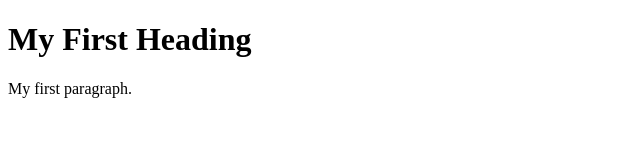
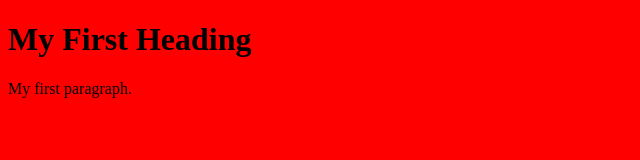
Before and after one commit to salvik21/renome, a plain HTML site: page index.html in a window 1280 px wide. Shown: the whole page, without its empty margins (0-640 px from the left). Drawn offline with Linux system fonts and the light colour scheme.

Commit message:
added style file

```diff
--- a/index.html
+++ b/index.html
@@ -1,5 +1,8 @@
 <!DOCTYPE html>
 <html>
+    <head>
+        <link rel="stylesheet" href="style.css">
+    </head>
 <body>
 
 <h1>My First Heading</h1>
--- /dev/null
+++ b/style.css
@@ -0,0 +1,3 @@
+body{
+    background-color: red;
+}
```
